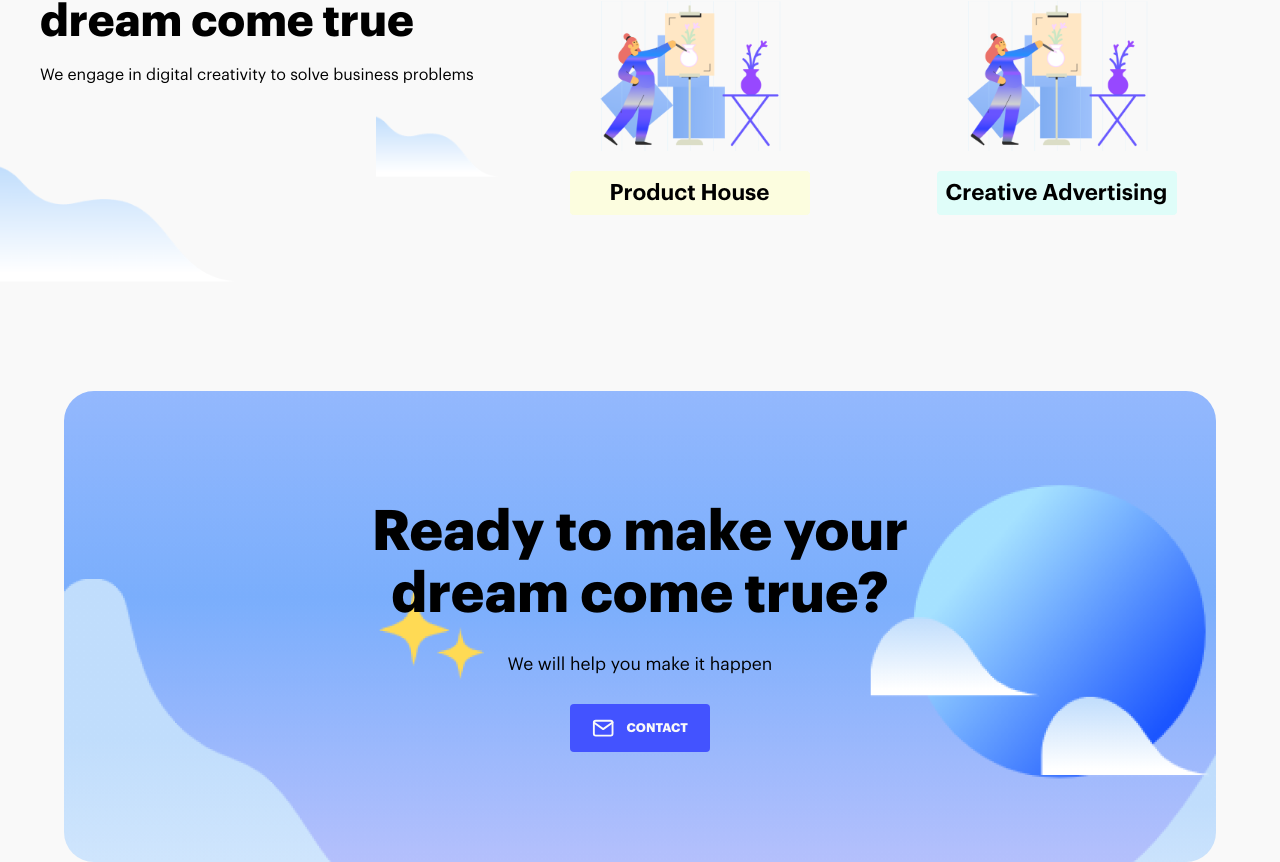
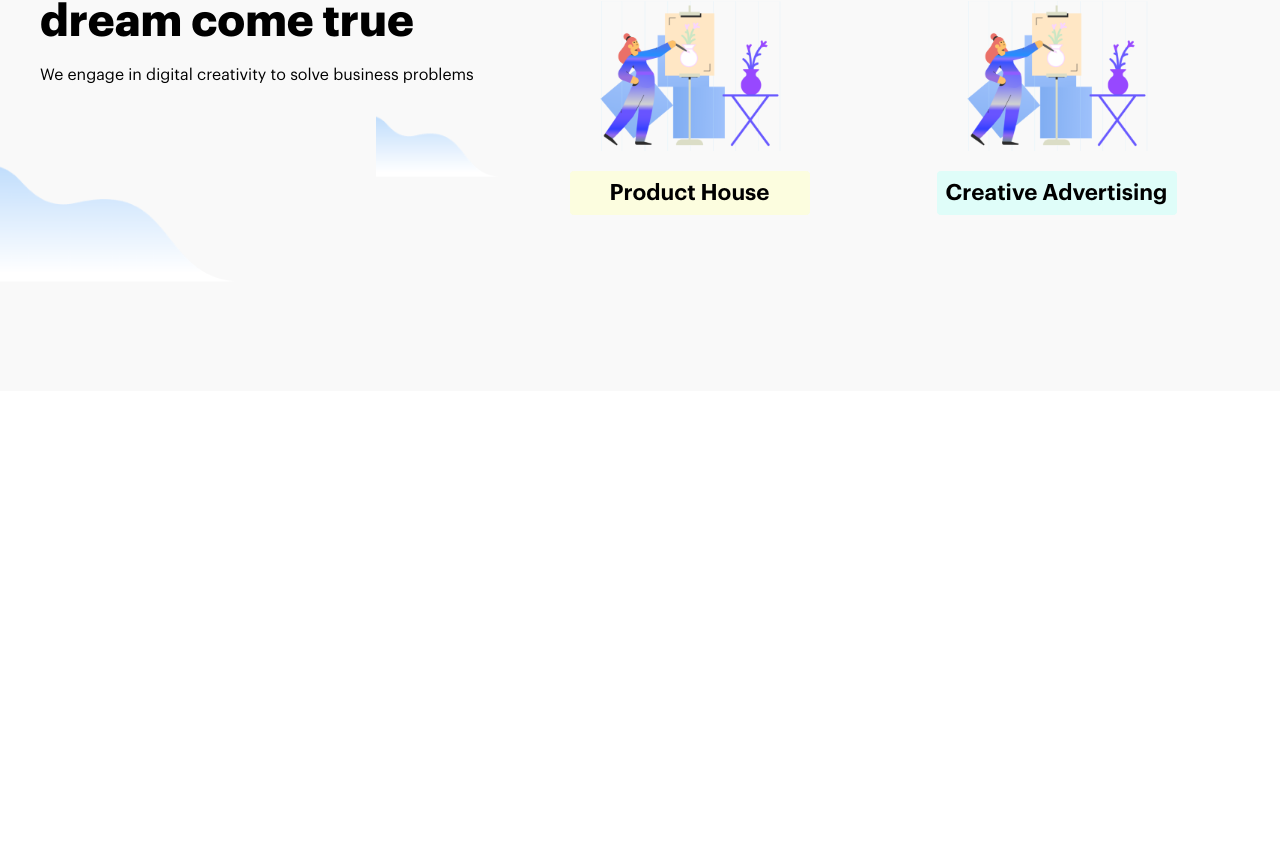
Before and after one commit to LuccaZVPS/simple-agency-spa, a React (Create React App) app: page / in a window 1280 px wide. Shown: the part 1209-2071 px from the top of the page. After the commit the page ends 1600 px from the top, so only its background shows below. Built offline with nearby package versions, Linux system fonts and the light colour scheme.

Commit message:
Revert "feat: add cursor pointer"
This reverts commit 28ca37a6a00d1001d2a1b450ff9e980eed884b6d.

```diff
--- a/src/components/Contact/index.tsx
+++ /dev/null
@@ -1,14 +0,0 @@
-import { ContactButton } from "../shared/ContactButton";
-import { Container } from "./styles";
-
-export function Contact() {
-  return (
-    <Container>
-      <div className="background">
-        <h2>Ready to make your dream come true?</h2>
-        <p>We will help you make it happen</p>
-        <ContactButton />
-      </div>
-    </Container>
-  );
-}
--- a/src/components/Contact/styles.ts
+++ /dev/null
@@ -1,28 +0,0 @@
-import styled from "styled-components";
-
-export const Container = styled.div`
-  width: 100%;
-  display: flex;
-  justify-content: center;
-
-  .background {
-    width: 90%;
-    height: 471px;
-    background-image: url("/contact-background.png");
-    border-radius: 30px;
-    display: flex;
-    justify-content: center;
-    align-items: center;
-    flex-direction: column;
-    gap: 30px;
-    h2 {
-      font-size: 3.5rem;
-      width: 600px;
-      text-align: center;
-    }
-    p {
-      text-align: center;
-      font-size: 1.1rem;
-    }
-  }
-`;
--- a/src/components/Wrapper/index.tsx
+++ b/src/components/Wrapper/index.tsx
@@ -1,4 +1,3 @@
-import { Contact } from "../Contact";
 import { Hero } from "../Hero";
 import { Service } from "../Service";
 import { Container } from "./styles";
@@ -8,7 +7,6 @@ export function Wrapper() {
     <Container>
       <Hero />
       <Service />
-      <Contact />
     </Container>
   );
 }
--- a/src/components/shared/ContactButton/styles.ts
+++ b/src/components/shared/ContactButton/styles.ts
@@ -14,7 +14,6 @@ export const Container = styled.button`
   gap: 10px;
   font-size: 0.9rem;
   font-weight: bold;
-  cursor: pointer;
   svg {
     font-size: 1.6rem;
   }
```
